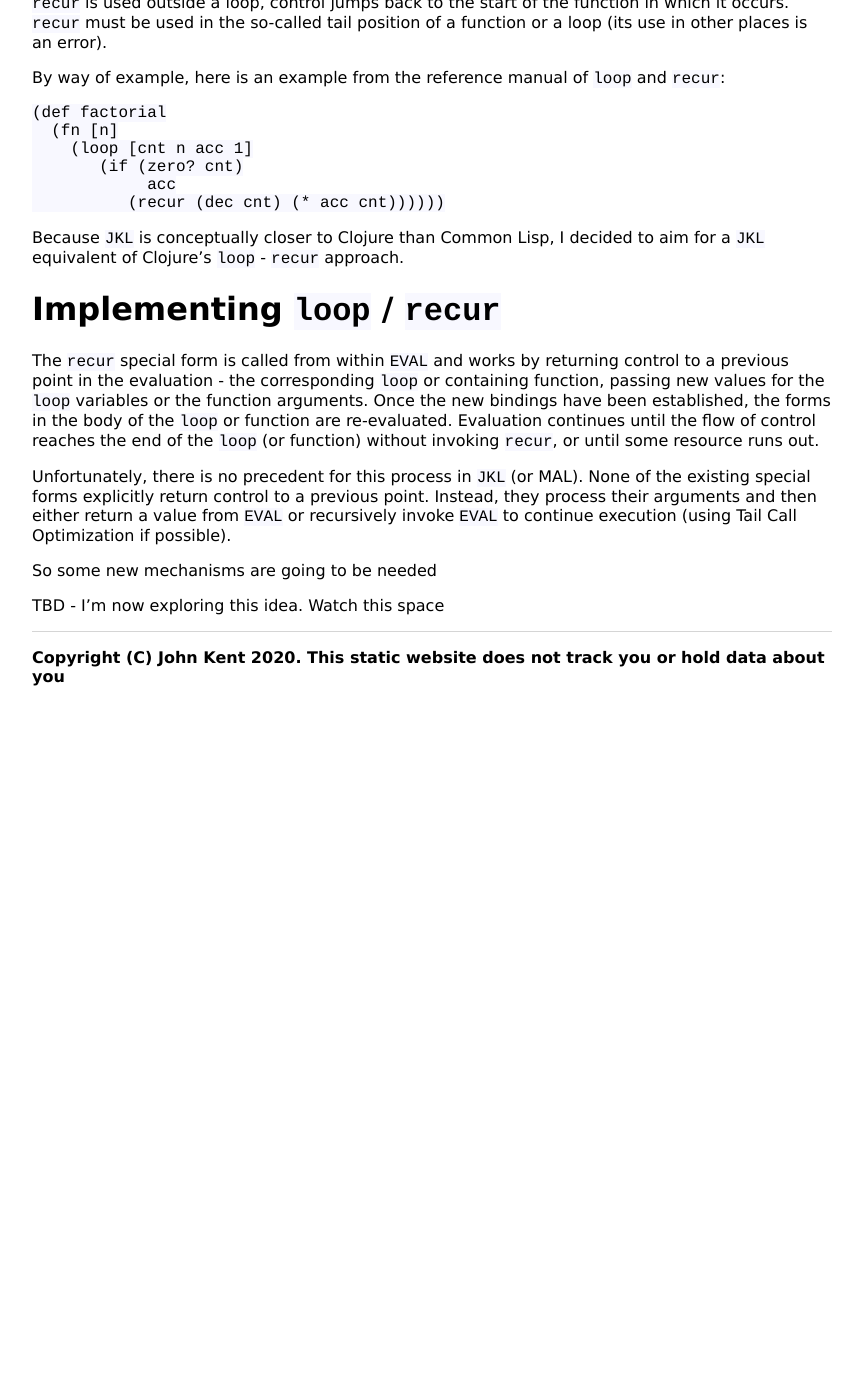
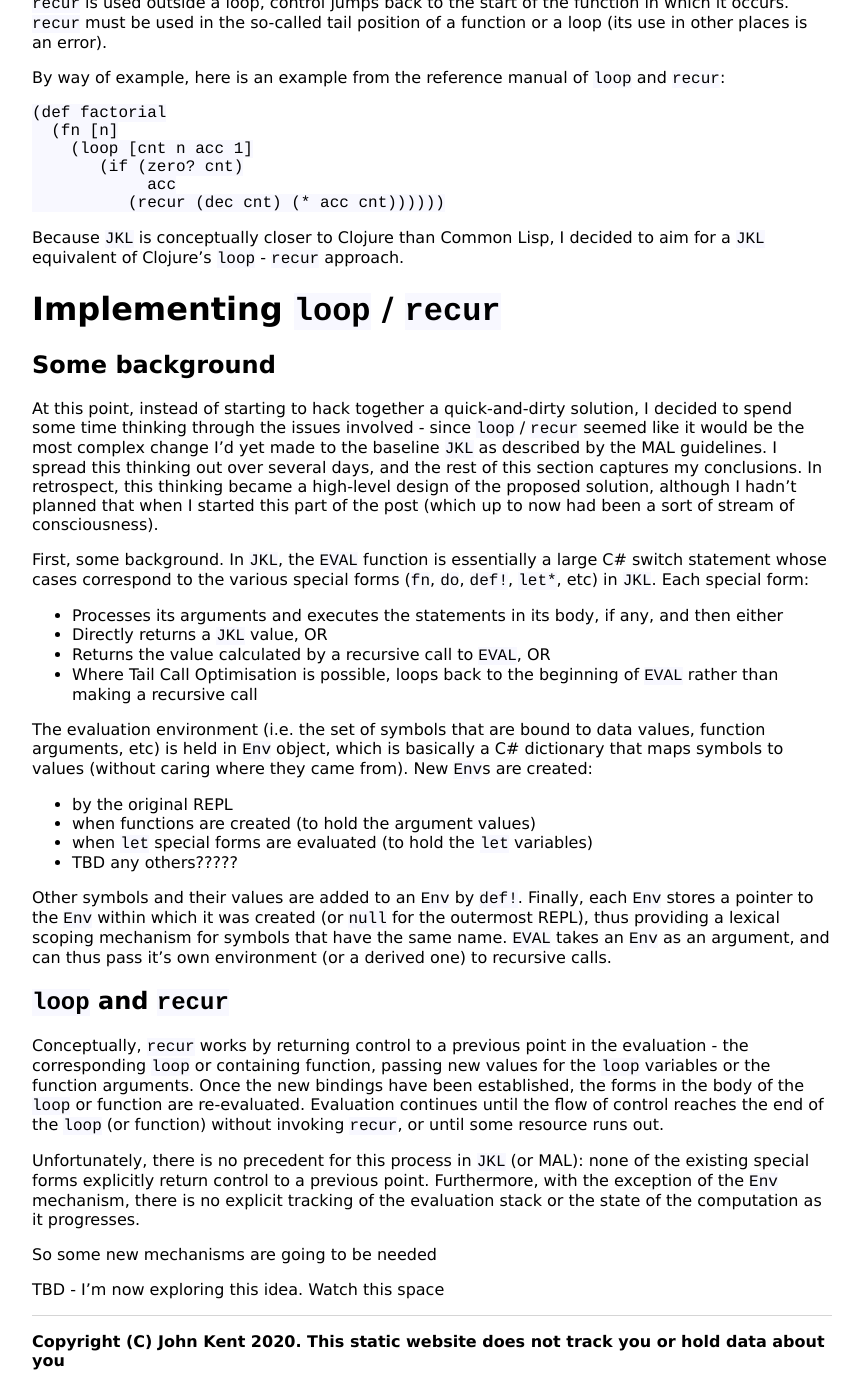
Before and after one commit to KineticLensman/KineticLensman.github.io, a Jekyll site: the page built from _posts/2020-04-18-looping-deep-dive.md, in a window 1280 px wide and 1400 px high, scrolled down 1380 px. Shown: the whole window, without its empty margins (208-1069 px from the left). Built offline with Jekyll 4.4.1, drawn with Linux system fonts in a browser that asks for light colours; before the commit the page ends 2096 px from its top, so only the background shows below that.

Commit message:
add background prior to loop-recur description

```diff
--- a/_posts/2020-04-18-looping-deep-dive.md
+++ b/_posts/2020-04-18-looping-deep-dive.md
@@ -65,9 +65,29 @@ Because `JKL` is conceptually closer to Clojure than Common Lisp, I decided to a
 
 # Implementing `loop` / `recur`
 
-The `recur` special form is called from within `EVAL` and works by returning control to a previous point in the evaluation - the corresponding `loop` or containing function, passing new values for the `loop` variables or the function arguments. Once the new bindings have been established, the forms in the body of the `loop` or function are re-evaluated. Evaluation continues until the flow of control reaches the end of the `loop` (or function) without invoking `recur`, or until some resource runs out.
+## Some background
 
-Unfortunately, there is no precedent for this process in `JKL` (or MAL). None of the existing special forms explicitly return control to a previous point. Instead, they process their arguments and then either return a value from `EVAL` or recursively invoke `EVAL` to continue execution (using Tail Call Optimization if possible).
+At this point, instead of starting to hack together a quick-and-dirty solution, I decided to spend some time thinking through the issues involved - since `loop` / `recur` seemed like it would be the most complex change I'd yet made to the baseline `JKL` as described by the MAL guidelines. I spread this thinking out over several days, and the rest of this section captures my conclusions. In retrospect, this thinking became a high-level design of the proposed solution, although I hadn't planned that when I started this part of the post (which up to now had been a sort of stream of consciousness).
+
+First, some background. In `JKL`, the `EVAL` function is essentially a large C# switch statement whose cases correspond to the various special forms (`fn`, `do`, `def!`, `let*`, etc) in `JKL`. Each special form:
+* Processes its arguments and executes the statements in its body, if any, and then either
+* Directly returns a `JKL` value, OR
+* Returns the value calculated by a recursive call to `EVAL`, OR
+* Where Tail Call Optimisation is possible, loops back to the beginning of `EVAL` rather than making a recursive call
+
+The evaluation environment (i.e. the set of symbols that are bound to data values, function arguments, etc) is held in `Env` object, which is basically a C# dictionary that maps symbols to values (without caring where they came from). New `Env`s are created:
+* by the original REPL
+* when functions are created (to hold the argument values)
+* when `let` special forms are evaluated (to hold the `let` variables)
+* TBD any others?????
+
+Other symbols and their values are added to an `Env` by `def!`. Finally, each `Env` stores a pointer to the `Env` within which it was created (or `null` for the outermost REPL), thus providing a lexical scoping mechanism for symbols that have the same name. `EVAL` takes an `Env` as an argument, and can thus pass it's own environment (or a derived one) to recursive calls.
+
+## `loop` and `recur`
+
+Conceptually, `recur` works by returning control to a previous point in the evaluation - the corresponding `loop` or containing function, passing new values for the `loop` variables or the function arguments. Once the new bindings have been established, the forms in the body of the `loop` or function are re-evaluated. Evaluation continues until the flow of control reaches the end of the `loop` (or function) without invoking `recur`, or until some resource runs out.
+
+Unfortunately, there is no precedent for this process in `JKL` (or MAL): none of the existing special forms explicitly return control to a previous point. Furthermore, with the exception of the `Env` mechanism, there is no explicit tracking of the evaluation stack or the state of the computation as it progresses.
 
 So some new mechanisms are going to be needed
 
```
